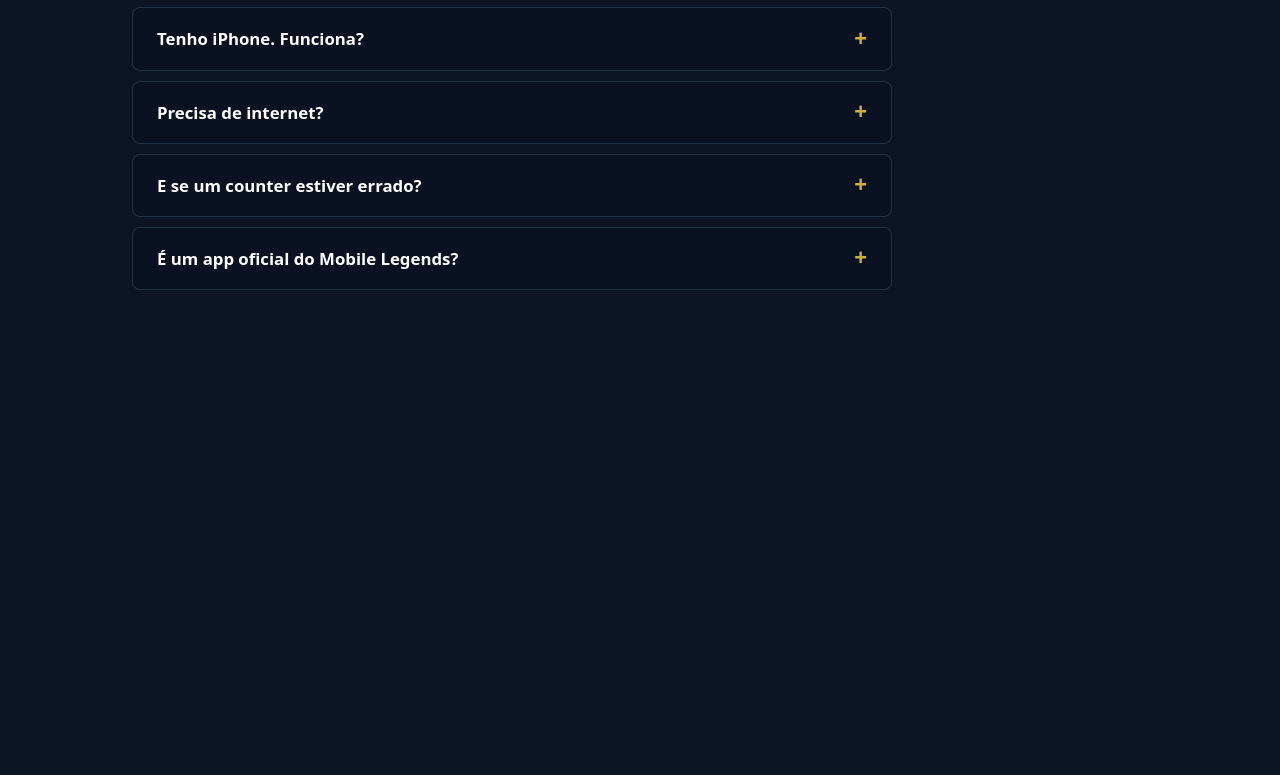
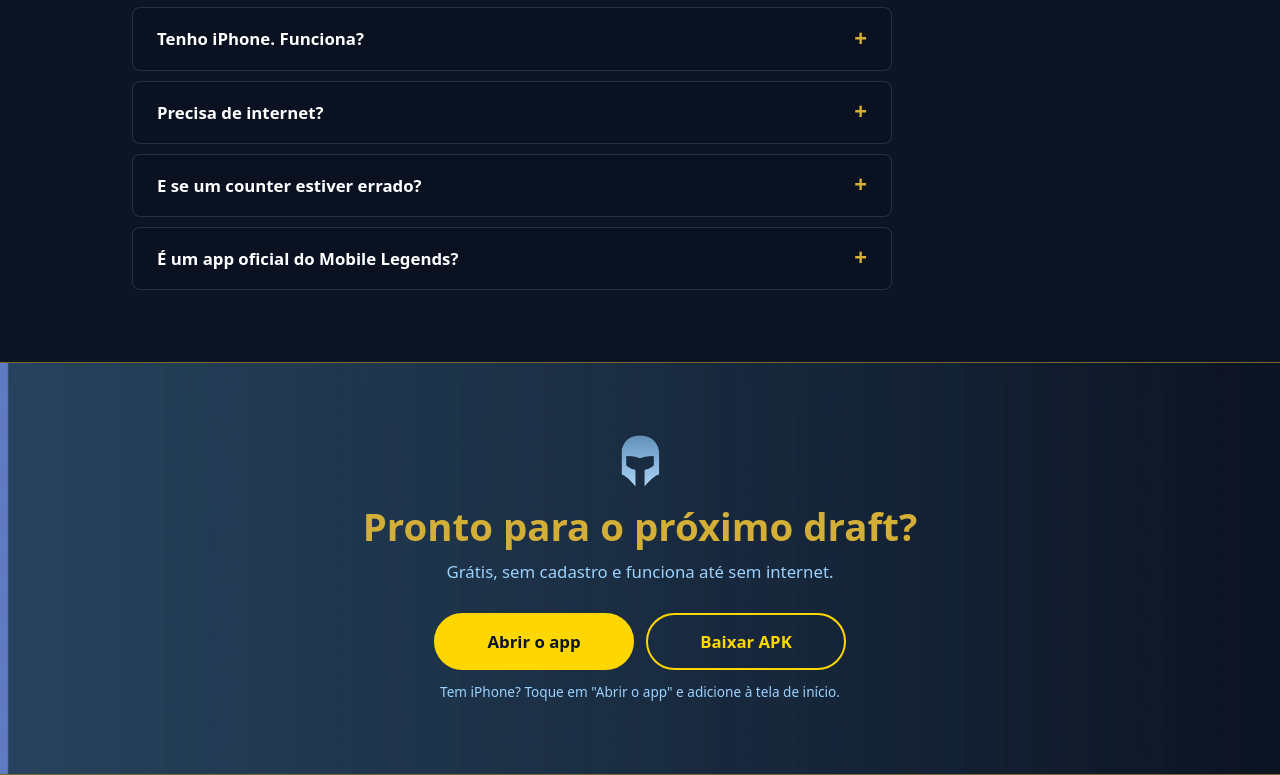
Before and after one commit to mhenriquers/counters-site, a plain HTML site: page index.html in a window 1280 px wide. Shown: the part 3046-3821 px from the top of the page. Before the commit the page ends 3552 px from the top, so only its background shows below. Drawn offline with Linux system fonts and the light colour scheme.

Commit message:
add final call section
Co-Authored-By: Claude Opus 5.5 <noreply@anthropic.com>

```diff
--- a/index.html
+++ b/index.html
@@ -208,7 +208,20 @@
         </div>
       </div>
     </section>
-    <section class="secao-chamada-final"></section>
+    <!-- ===== 6. Chamada final ===== -->
+    <section class="secao-chamada-final">
+      <div class="conteudo chamada-conteudo">
+        <img class="chamada-capacete" src="img/capacete.webp" alt="" width="72" height="94">
+        <h2>Pronto para o próximo draft?</h2>
+        <p class="chamada-texto">Grátis, sem cadastro e funciona até sem internet.</p>
+
+        <div class="botoes">
+          <a class="botao-principal" href="https://counters-peach-one.vercel.app">Abrir o app</a>
+          <a class="botao-secundario" href="https://github.com/mhenriquers/Counters/releases/latest/download/Counters.apk">Baixar APK</a>
+        </div>
+        <p class="aviso-iphone">Tem iPhone? Toque em "Abrir o app" e adicione à tela de início.</p>
+      </div>
+    </section>
   </main>
 
   <footer class="rodape"></footer>
--- a/style.css
+++ b/style.css
@@ -620,3 +620,52 @@ main > section {
     padding-left: 44px;
   }
 }
+
+/* =====================================================================
+   6. Chamada final
+   ===================================================================== */
+main > .secao-chamada-final {
+  background: url("img/faixa-fundo.webp") center / 100% 100% no-repeat;
+  border-top: 1px solid var(--dourado-borda);
+  border-bottom: 1px solid var(--dourado-borda);
+}
+
+.chamada-conteudo {
+  display: flex;
+  flex-direction: column;
+  align-items: center;
+  text-align: center;
+}
+
+.chamada-capacete {
+  width: 40px;
+  margin-bottom: 16px;
+}
+
+.secao-chamada-final h2 {
+  color: var(--dourado);
+  font-size: 1.8rem;
+  line-height: 1.2;
+  font-weight: 800;
+}
+
+.chamada-texto {
+  margin: 10px 0 28px;
+  color: var(--texto-secundario);
+  font-size: 1.05rem;
+}
+
+/* No celular, os botões ocupam a largura toda */
+.chamada-conteudo .botoes {
+  width: 100%;
+}
+
+@media (min-width: 768px) {
+  .secao-chamada-final h2 {
+    font-size: 2.4rem;
+  }
+
+  .chamada-conteudo .botoes {
+    width: auto;
+  }
+}
```
